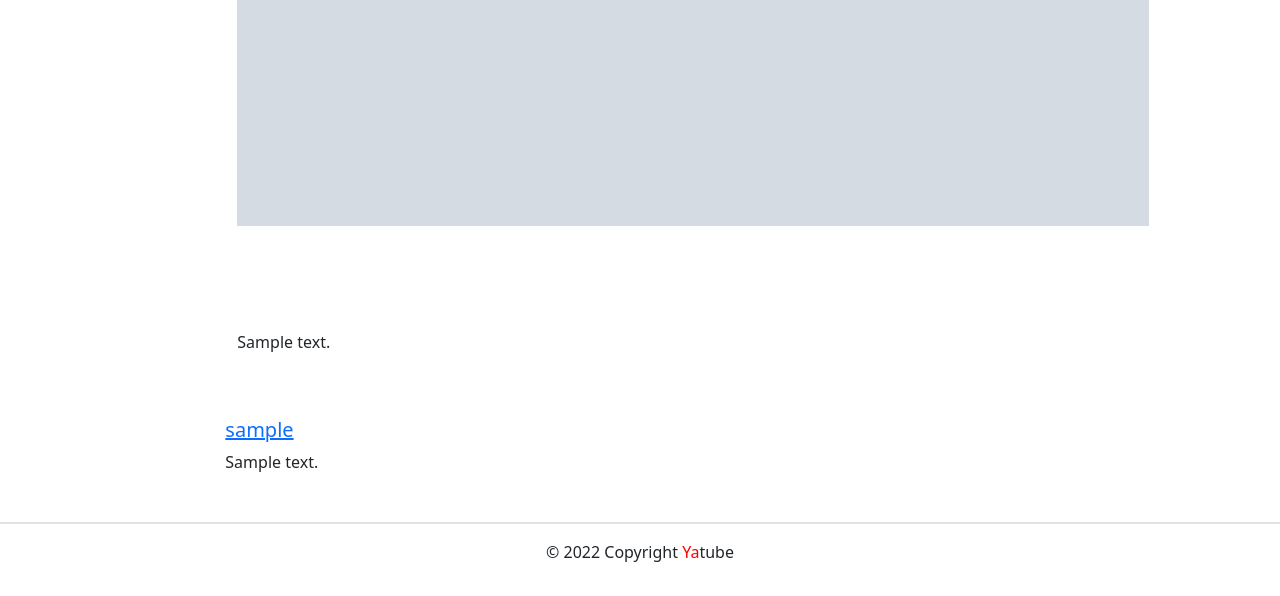
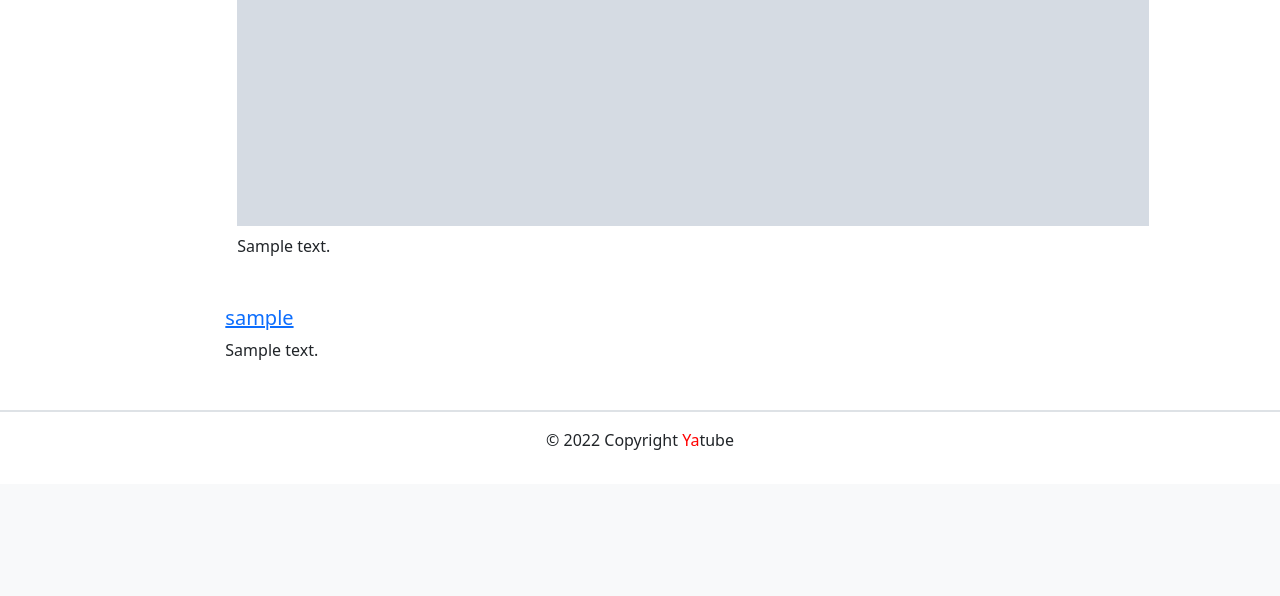
Before and after one commit to pashpiter/hw05_final, a Django app: page /posts/1/ in a window 1280 px wide. Shown: the part 570-1166 px from the top of the page. After the commit the page ends 1020 px from the top, so only its background shows below. Run offline with Django 3.2, Linux system fonts and the light colour scheme; tables that the repository leaves empty hold one stand-in row (values such as "Sample post"); grey boxes marked "Sample" are stand-in pictures; some libraries are stand-ins or nearby versions.

Commit message:
little format template

```diff
--- a/yatube/templates/posts/post_detail.html
+++ b/yatube/templates/posts/post_detail.html
@@ -54,11 +54,8 @@
           {% thumbnail post.image "960x339" crop="center" upscale=True as im %}
           <img class="card-img my-2" src="{{ im.url }}">
           {% endthumbnail %}
-        </div>
-        <div class="container py-5">
-          <p>
-            {{ post.text }}
-          </p>
+          <br>
+          {{ post.text }}
         </div>
         {% include 'posts/includes/comments.html' %}
       </main>
```
